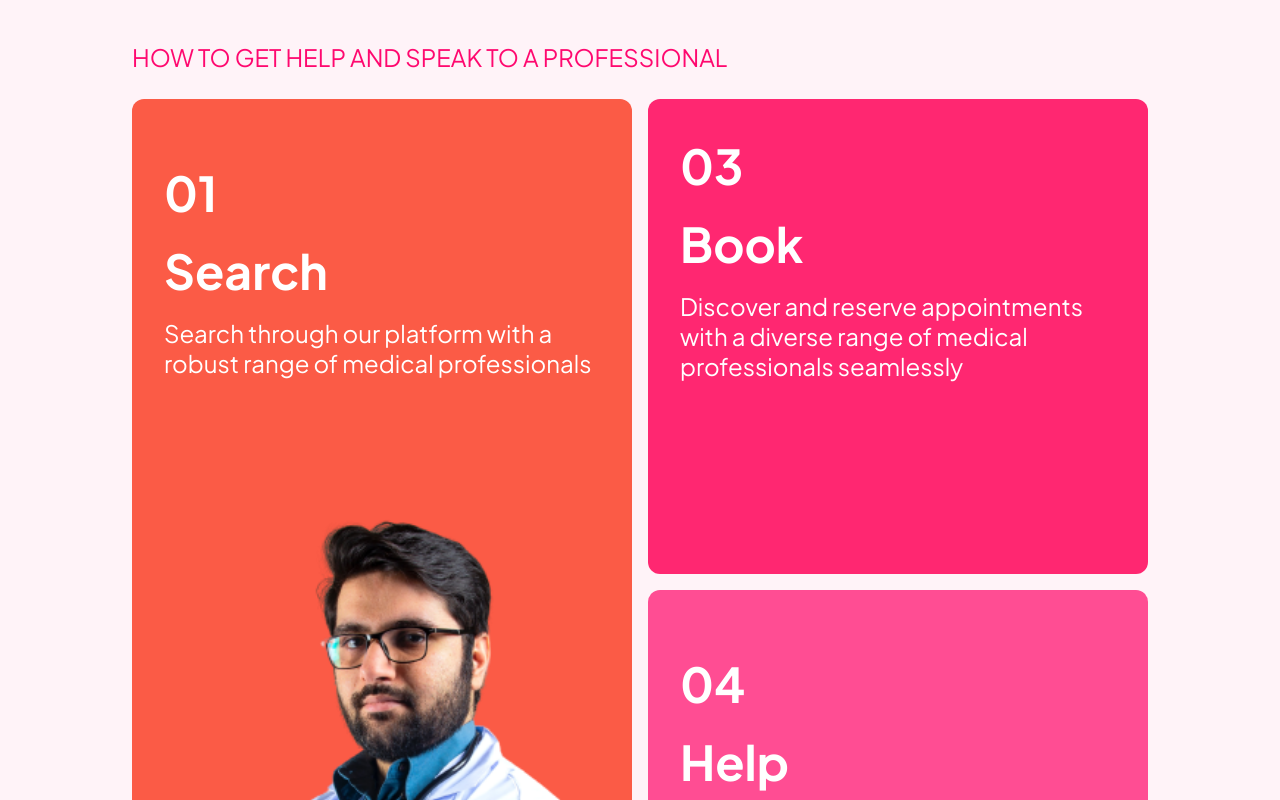
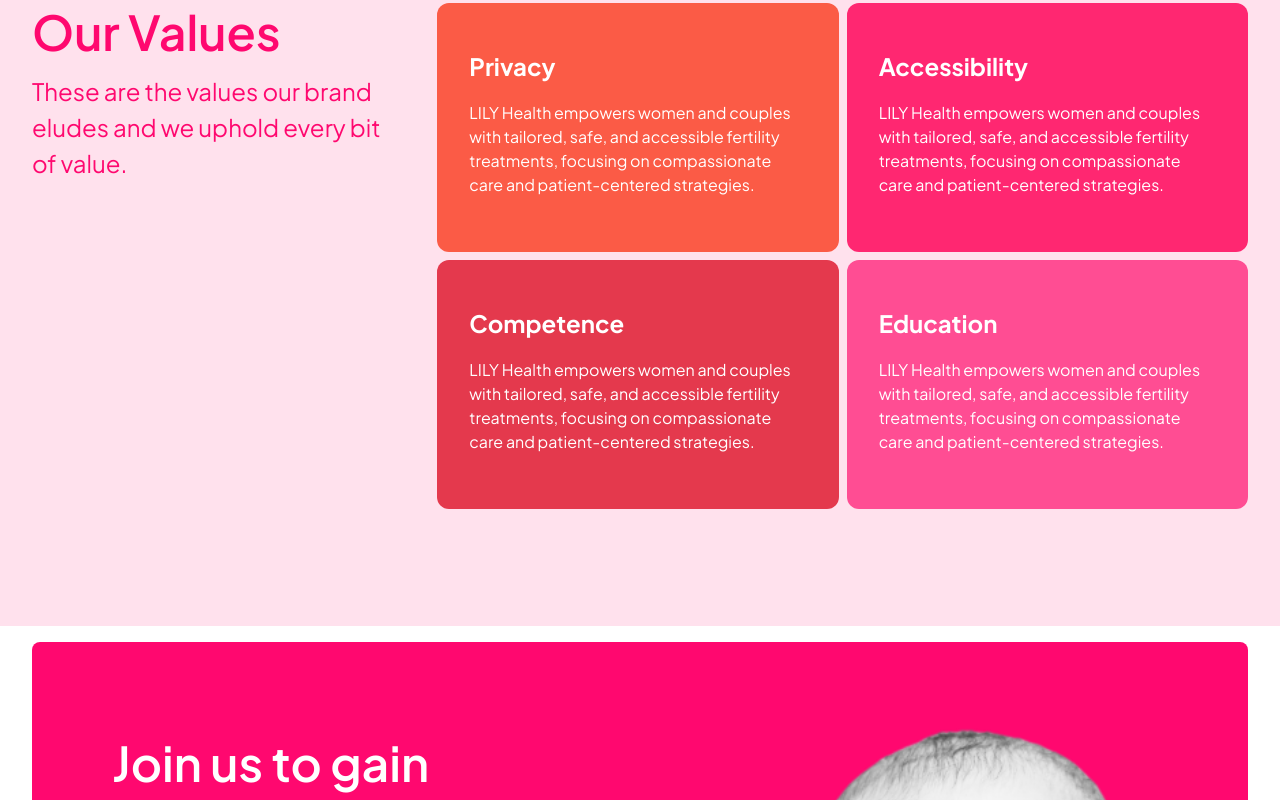
Before and after one commit to chani24/lily-health, a Next.js app: page /about-us in a window 1280 px wide. Shown: the part 2200-3000 px from the top of the page. Built offline with nearby package versions, Linux system fonts and the light colour scheme.

Commit message:
about page done

```diff
--- a/src/app/about-us/about.module.css
+++ b/src/app/about-us/about.module.css
@@ -34,6 +34,21 @@
     position: relative;
   }
 
+  .small_card{
+    border-radius: 12px;
+	  overflow: hidden;
+	  margin-bottom: 8px;
+    color: white;
+    padding-top: 29px;
+    padding-bottom: 55px;
+    min-height: 200px;
+  }
+
+  .small_card p {
+    font-size: 24px;
+    font-weight: 700;
+    line-height: 120%;
+  }
 
 
   .large_card p {
--- a/src/app/about-us/page.tsx
+++ b/src/app/about-us/page.tsx
@@ -9,10 +9,9 @@
 import styles from './about.module.css'
 import type { Metadata } from 'next'
 
-/*export const metadata: Metadata = {
+export const metadata: Metadata = {
   title: 'Lily Health - About Us',
-}*/
-
+}
 
 
 export default function About() {
@@ -37,64 +36,57 @@
 
         </div>
         <div className="container-padding md:flex md:gap-2">
-        <div className={styles.large_card + " bg-[#FF4D93]"}>
+          <div className={styles.large_card + " bg-[#FF4D93]"}>
                 <div className={"container-padding " + styles.text}>
                   <p>Our Mission</p>
                   <span>LILY Health empowers women and couples with tailored, safe, and accessible fertility treatments, focusing on compassionate care and patient-centered strategies.</span>
                 </div>
                 <div className={styles.image}><Image alt="doctor" src="/images/rian-ramirez-2.png" fill/></div>
-              </div><div className={styles.large_card + " bg-[#FF2771] " +styles.second}>
-                <div className={"container-padding " + styles.text}>
+
+          </div>
+          <div className={styles.large_card + " bg-[#FF2771] " + styles.second}>
+            <div className={"container-padding " + styles.text}>
                   <p>Our Vision</p>
                   <span>Our goal is to revolutionize the fertility solutions market by fostering empathy, inclusivity, and support, aiming to provide hope and joy for women, young adults, and couples.</span>
                 </div>
                 <div className={styles.image}><Image alt="doctor" src="/images/bruno-rodrigues-2.png" fill/></div>
-              </div>
+          </div>
         </div>
 
-      <div className="my-3 md:my-0 bg-lighter sm-container-padding">
-          <div className='pt-2 pb-[40px] md:py-[129px] md:px-[132px]'>
-            <div>
-
+      <div className="my-3 md:my-0 bg-light container-padding">
+          <div className='py-[40px] md:py-[109px] md:flex'>
+            <div className='md:w-1/3 md:pr-[40px] '>
+              <h3 className="h3">Our Values</h3>
+              <p className="mt-3 mb-5 mb-6">These are the values our brand eludes and we uphold every bit of value.</p>
             </div>
-          <p className="my-4 mb-6">HOW TO GET HELP AND SPEAK TO A PROFESSIONAL</p>
-          <div className="collage">
-            <div className="left">
-              <div className="large bg-[#FB5B46]">
-                <div className="container-padding text">
-                  <p>01</p>
-                  <p>Search</p>
-                  <span>Search through our platform with a robust range of medical professionals</span>
-                </div>
-                <div className="image"><Image alt="doctor" src="/images/usman-yousaf.png" fill/></div>
-              </div>
-              <div className="small bg-[#E4394D]">
-                <div className="container-padding text">
-                  <p>02</p>
-                  <p>Login</p>
-                  <span>Create an account on our platform and you can decide to be anonymous or have a user profile.</span>
+            <div className='md:w-2/3 md:grid md:grid-cols-2 md:gap-x-2'>
+            <div className={styles.small_card + " bg-[#FB5B46]"}>
+                <div className={"container-padding " + styles.text}>
+                  <p>Privacy</p>
+                  <span>LILY Health empowers women and couples with tailored, safe, and accessible fertility treatments, focusing on compassionate care and patient-centered strategies.</span>
                 </div>
               </div>
-            </div>
-            <div className='right'>
-              <div className="small bg-[#FF2771]">
-                <div className="container-padding text">
-                  <p>03</p>
-                  <p>Book</p>
-                  <span>Discover and reserve appointments with a diverse range of medical professionals seamlessly</span>
+              <div className={styles.small_card + " bg-[#FF2771]"}>
+                <div className={"container-padding " + styles.text}>
+                  <p>Accessibility</p>
+                  <span>LILY Health empowers women and couples with tailored, safe, and accessible fertility treatments, focusing on compassionate care and patient-centered strategies.</span>
                 </div>
               </div>
-            <div className="large bg-[#FB5B46] md:bg-[#FF4D93]">
-                <div className='container-padding text'>
-                  <p>04</p>
-                  <p>Help</p>
-                  <span>Get the assistance and support you need from our dedicated team to make the most of our platform.</span>
+              <div className={styles.small_card + " bg-[#E4394D]"}>
+                <div className={"container-padding " + styles.text}>
+                  <p>Competence</p>
+                  <span>LILY Health empowers women and couples with tailored, safe, and accessible fertility treatments, focusing on compassionate care and patient-centered strategies.</span>
                 </div>
-                <div className="image"><Image alt="doctor" src="/images/infant--2.png" fill/></div>
               </div>
+              <div className={styles.small_card + " bg-[#FF4D93]"}>
+                <div className={"container-padding " + styles.text}>
+                  <p>Education</p>
+                  <span>LILY Health empowers women and couples with tailored, safe, and accessible fertility treatments, focusing on compassionate care and patient-centered strategies.</span>
+                </div>
+          </div>
+            </div>
 
-            </div>
-          </div>
+
         </div>
       </div>
 
```
